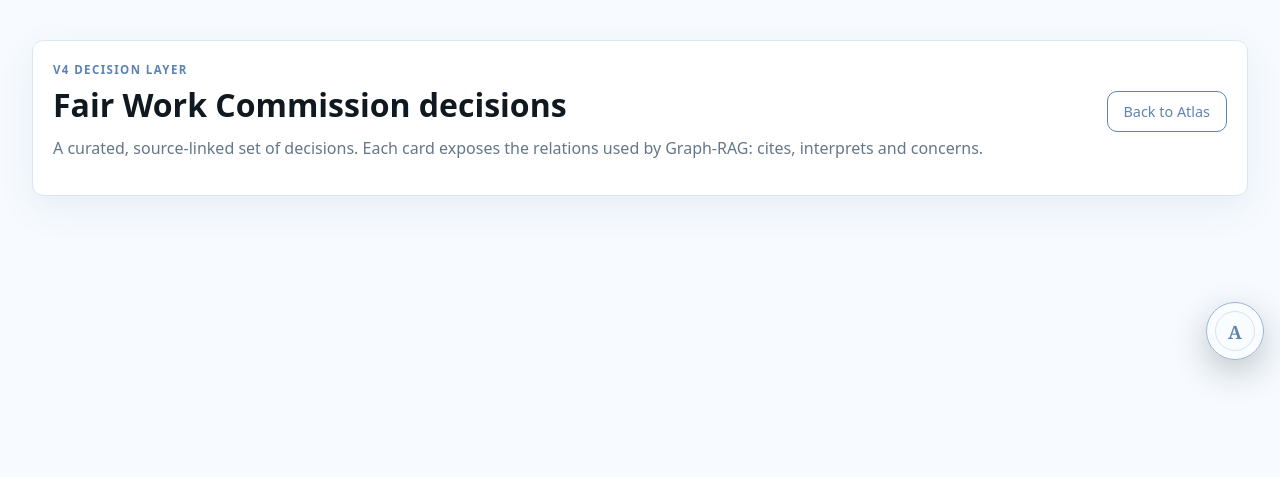
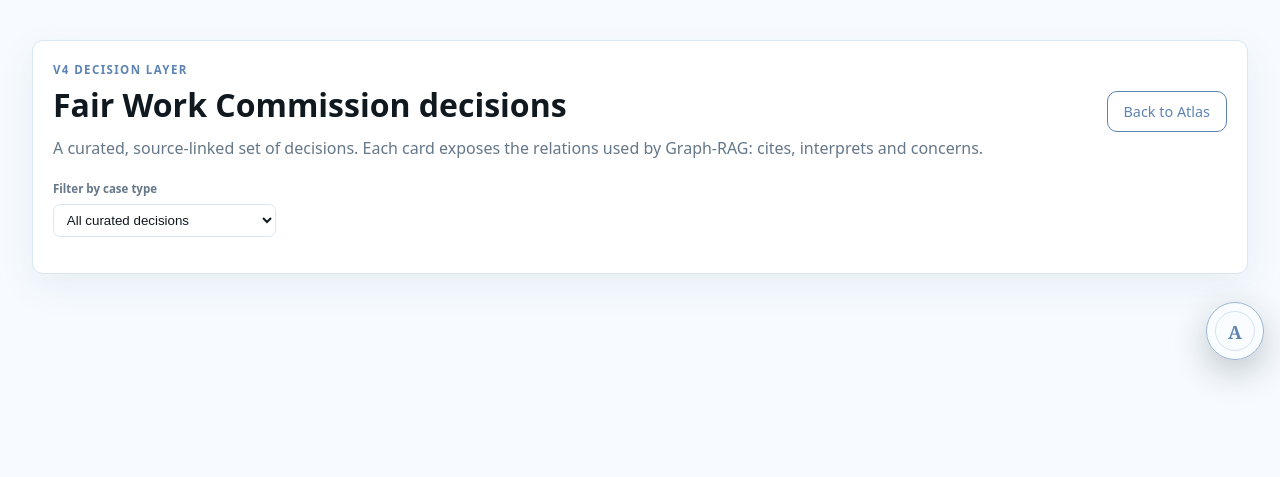
Before and after one commit to Chuanhui-Zheng/AU-Lex-Wiki, a FastAPI app: page /decisions in a window 1280 px wide. Shown: the part 69-546 px from the top of the page. Run offline with FastAPI, Linux system fonts and the light colour scheme; data that the repository does not hold is empty; some libraries are stand-ins or nearby versions.

Commit message:
Add decision category filtering to the UI

```diff
--- a/frontend/static/style.css
+++ b/frontend/static/style.css
@@ -531,6 +531,8 @@ body { background: var(--bg); color: var(--text); }
 .graph-link { stroke: var(--accent); stroke-opacity: .28; }
 .decision-page h1 { margin-bottom: .35rem; }
 .decision-list { display: grid; gap: .65rem; }
+.decision-filter { display: inline-grid; gap: .3rem; margin: .3rem 0 1rem; color: var(--text-muted); font-size: .72rem; font-weight: 700; }
+.decision-filter select { min-width: 220px; border: 1px solid var(--border); border-radius: 7px; padding: .45rem .55rem; background: var(--surface); color: var(--text); font: .78rem inherit; }
 .decision-card, .relation-card { padding: .85rem 1rem; border: 1px solid var(--border); border-radius: 9px; background: color-mix(in srgb, var(--surface-soft) 62%, transparent); }
 .decision-card h2 { margin: 0; font-size: .95rem; }
 .decision-card h2 a { color: var(--accent); }
--- a/frontend/templates/decisions.html
+++ b/frontend/templates/decisions.html
@@ -11,13 +11,29 @@
     </div>
     <a class="btn-secondary" href="/">Back to Atlas</a>
   </div>
+  <label class="decision-filter">Filter by case type
+    <select id="decisionCategory">
+      <option value="">All curated decisions</option>
+      <option value="annual_wage_review">Annual wage review</option>
+      <option value="general_protections">General protections</option>
+      <option value="unfair_dismissal">Unfair dismissal</option>
+      <option value="enterprise_agreement_approval">Enterprise agreement approval</option>
+    </select>
+  </label>
   <div id="decisionList" class="decision-list" aria-live="polite">Loading decisions…</div>
 </div>
 {% endblock %}
 
 {% block scripts %}
 <script>
-fetch('/api/decisions')
+const category = new URLSearchParams(window.location.search).get('category') || '';
+const categoryInput = document.getElementById('decisionCategory');
+categoryInput.value = category;
+categoryInput.addEventListener('change', () => {
+  const query = categoryInput.value ? `?category=${encodeURIComponent(categoryInput.value)}` : '';
+  window.location.href = `/decisions${query}`;
+});
+fetch(`/api/decisions${category ? `?category=${encodeURIComponent(category)}` : ''}`)
   .then(response => response.json())
   .then(({decisions}) => {
     const list = document.getElementById('decisionList');
```
